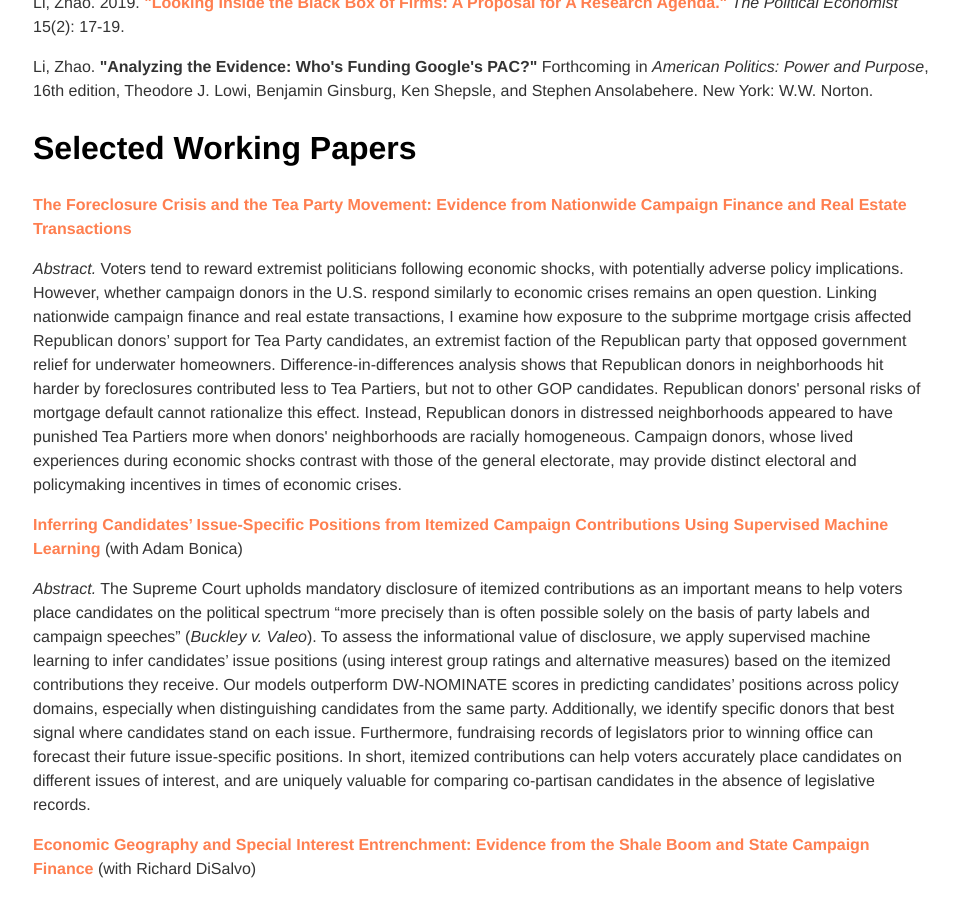
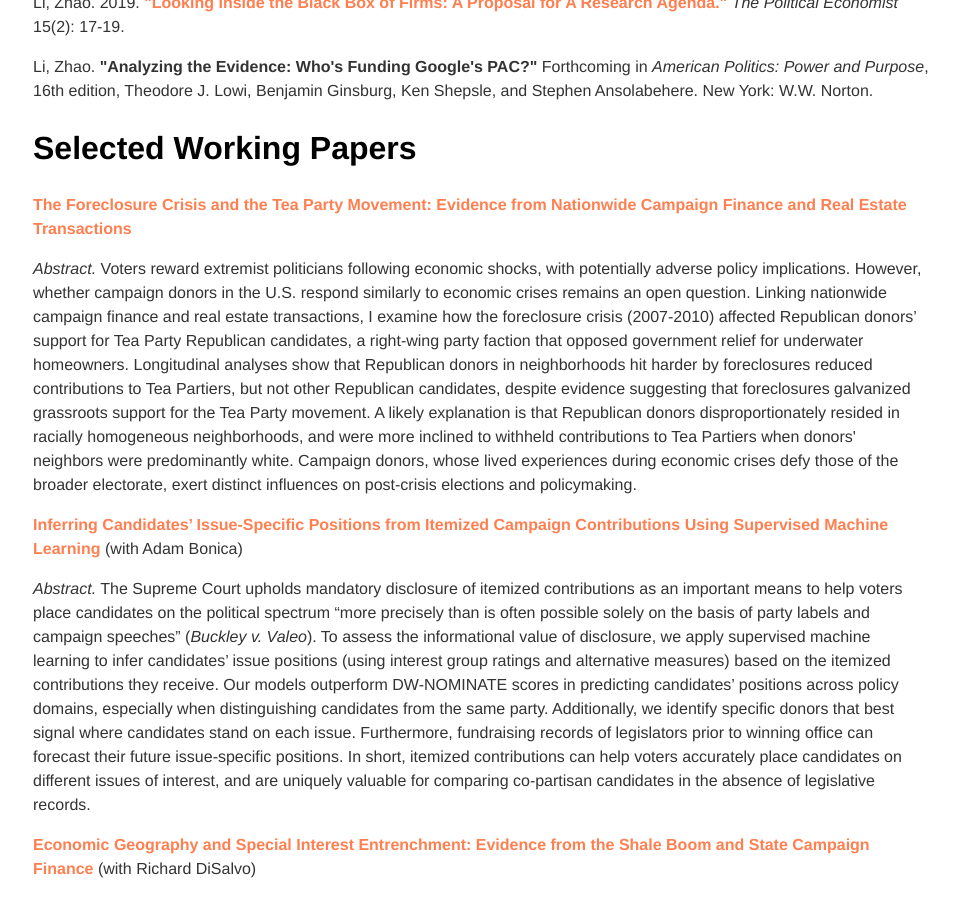
Before and after one commit to zhaoliresearch/zhaoliresearch.github.io, a Jekyll site: the page built from research/index.html, in a window 1280 px wide and 900 px high, scrolled down 565 px. Shown: the whole window, without its empty margins (159-1118 px from the left). Built offline with Jekyll 4.4.1, drawn with Linux system fonts in a browser that asks for light colours.

Commit message:
Update index.html

```diff
--- a/research/index.html
+++ b/research/index.html
@@ -11,7 +11,7 @@ title: Zhao Li, Ph.D.
 <p>Li, Zhao. <b>"Analyzing the Evidence: Who's Funding Google's PAC?"</a></b> Forthcoming in <i>American Politics: Power and Purpose</i>, 16th edition, Theodore J. Lowi, Benjamin Ginsburg, Ken Shepsle, and Stephen Ansolabehere. New York: W.W. Norton.</p>
 <h2>Selected Working Papers </h2>
 <p><b><a href="https://www.dropbox.com/s/lizcouvz3aqu6am/Zhao%20Li_Housing%20Crash%20and%20Political%20Extremism.pdf?dl=0">The Foreclosure Crisis and the Tea Party Movement: Evidence from Nationwide Campaign Finance and Real Estate Transactions</b> </a></p>
-<p><i>Abstract.</i> Voters tend to reward extremist politicians following economic shocks, with potentially adverse policy implications. However, whether campaign donors in the U.S. respond similarly to economic crises remains an open question. Linking nationwide campaign finance and real estate transactions, I examine how exposure to the subprime mortgage crisis affected Republican donors’ support for Tea Party candidates, an extremist faction of the Republican party that opposed government relief for underwater homeowners. Difference-in-differences analysis shows that Republican donors in neighborhoods hit harder by foreclosures contributed less to Tea Partiers, but not to other GOP candidates. Republican donors' personal risks of mortgage default cannot rationalize this effect. Instead, Republican donors in distressed neighborhoods appeared to have punished Tea Partiers more when donors' neighborhoods are racially homogeneous. Campaign donors, whose lived experiences during economic shocks contrast with those of the general electorate, may provide distinct electoral and policymaking incentives in times of economic crises.</p>
+<p><i>Abstract.</i> Voters reward extremist politicians following economic shocks, with potentially adverse policy implications. However, whether campaign donors in the U.S. respond similarly to economic crises remains an open question. Linking nationwide campaign finance and real estate transactions, I examine how the foreclosure crisis (2007-2010) affected Republican donors’ support for Tea Party Republican candidates, a right-wing party faction that opposed government relief for underwater homeowners. Longitudinal analyses show that Republican donors in neighborhoods hit harder by foreclosures reduced contributions to Tea Partiers, but not other Republican candidates, despite evidence suggesting that foreclosures galvanized grassroots support for the Tea Party movement. A likely explanation is that Republican donors disproportionately resided in racially homogeneous neighborhoods, and were more inclined to withheld contributions to Tea Partiers when donors' neighbors were predominantly white. Campaign donors, whose lived experiences during economic crises defy those of the broader electorate, exert distinct influences on post-crisis elections and policymaking.</p>
 <p><b><a href="https://www.dropbox.com/s/9b0g9fts8vtcvwl/Bonica%20and%20Li_APSA%202019%20paper.pdf?dl=0">Inferring Candidates’ Issue-Specific Positions from Itemized Campaign Contributions Using Supervised Machine Learning</b></a> (with Adam Bonica)</p>
 <p><i>Abstract.</i> The Supreme Court upholds mandatory disclosure of itemized contributions as an important means to help voters place candidates on the political spectrum “more precisely than is often possible solely on the basis of party labels and campaign speeches” (<i>Buckley v. Valeo</i>). To assess the informational value of disclosure, we apply supervised machine learning to infer candidates’ issue positions (using interest group ratings and alternative measures) based on the itemized contributions they receive. Our models outperform DW-NOMINATE scores in predicting candidates’ positions across policy domains, especially when distinguishing candidates from the same party. Additionally, we identify specific donors that best signal where candidates stand on each issue. Furthermore, fundraising records of legislators prior to winning office can forecast their future issue-specific positions. In short, itemized contributions can help voters accurately place candidates on different issues of interest, and are uniquely valuable for comparing co-partisan candidates in the absence of legislative records.</p>
 <p><b><a href="https://www.dropbox.com/s/i3kvtsxf0hrptey/DiSalvo%20and%20Li%20%282020%29.pdf?dl=0">Economic Geography and Special Interest Entrenchment: Evidence from the Shale Boom and State Campaign Finance</b></a> (with Richard DiSalvo)</p>
```
